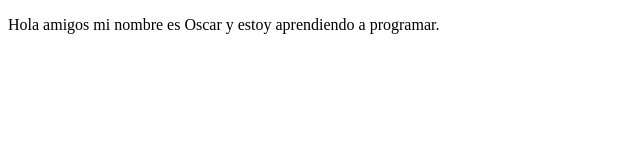
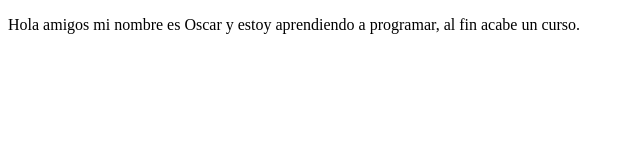
Before and after one commit to falsoscar/proyectoDemoCursoPrework, a plain HTML site: page index.html in a window 1280 px wide. Shown: the whole page, without its empty margins (0-640 px from the left). Drawn offline with Linux system fonts and the light colour scheme.

Commit message:
cambios agregados

```diff
--- a/index.html
+++ b/index.html
@@ -8,7 +8,7 @@
 </head>
 <body>
     <p>
-        Hola amigos mi nombre es Oscar y estoy aprendiendo a programar.
+        Hola amigos mi nombre es Oscar y estoy aprendiendo a programar, al fin acabe un curso.
     </p>
 </body>
 </html>
```
